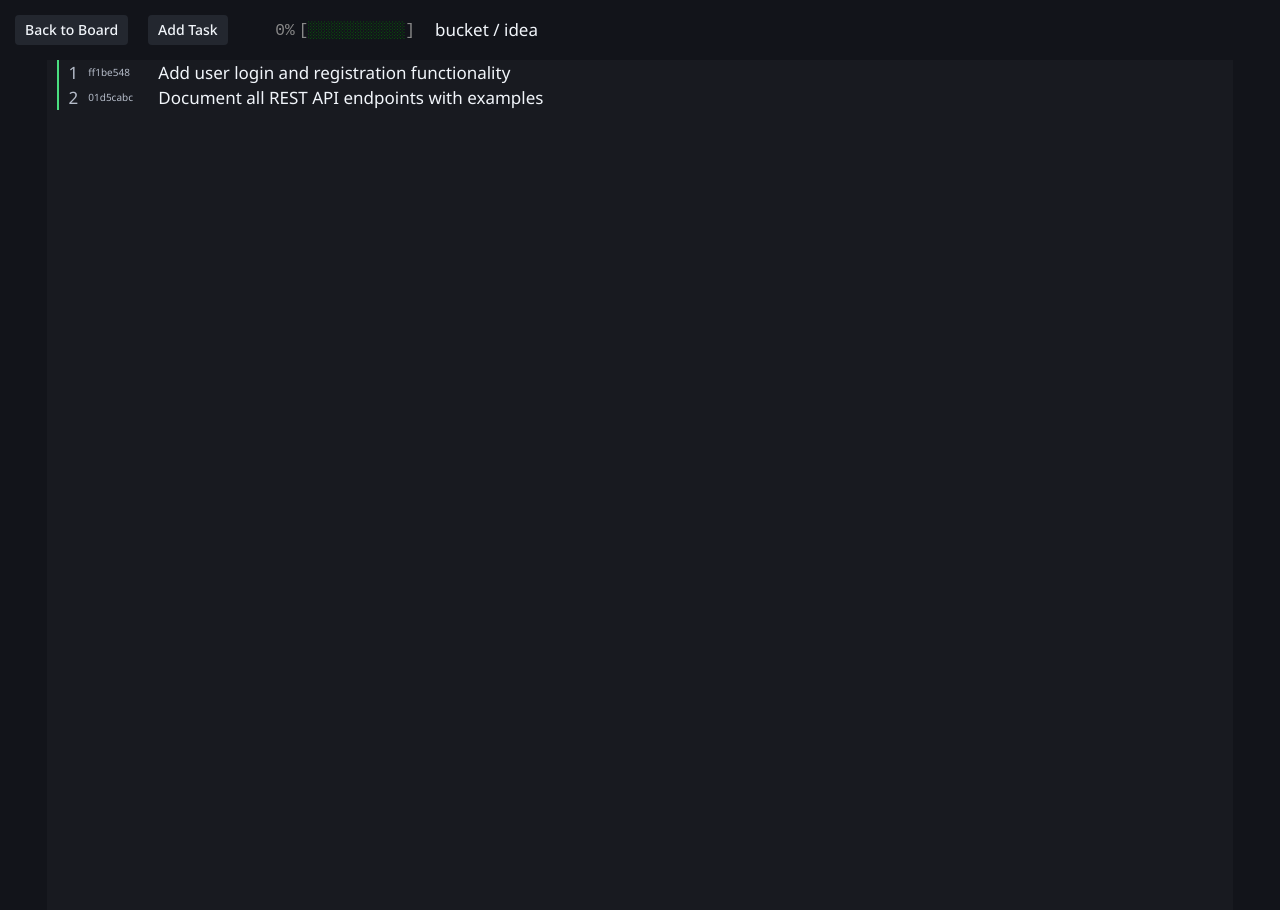
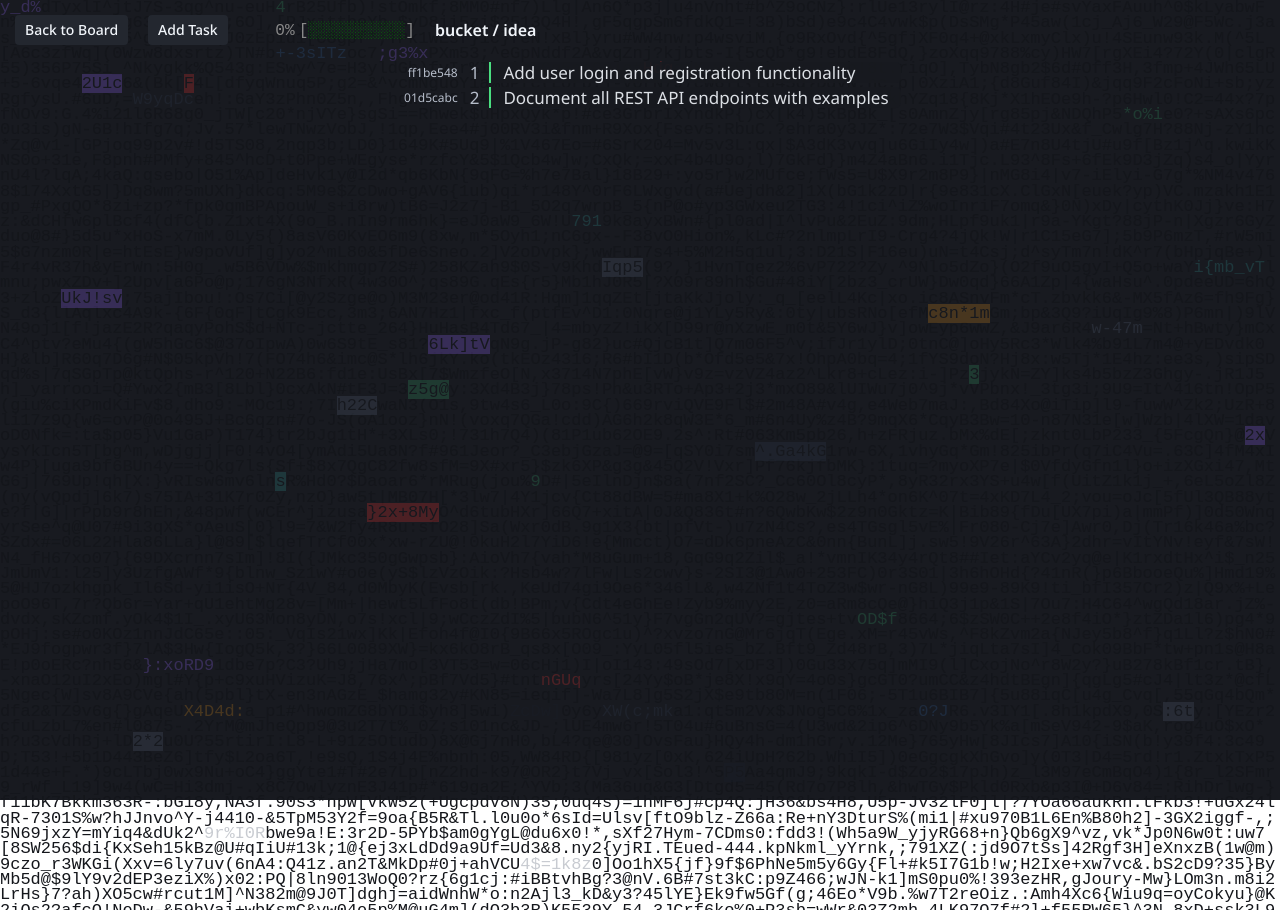
Before and after one commit to rpaillan/text4you, a React (Vite) app: page / in a window 1280 px wide. Both pictures are taken after a click on the element "idea". After the commit the page ends 800 px from the top, so only its background shows below. Built offline with nearby package versions, Linux system fonts and the light colour scheme.

Commit message:
added passgen background and new design

```diff
--- a/src/App.scss
+++ b/src/App.scss
@@ -1,6 +1,14 @@
 .app {
   min-height: 100vh;
-  background-color: var(--color-bg-darker);
+  position: relative;
+  z-index: 2;
+
+  display: flex;
+  flex-direction: column;
+  align-items: center;
+  justify-content: flex-start;
+
+  pointer-events: none;
 }
 
 // No drag and drop styles needed anymore
--- a/src/App.tsx
+++ b/src/App.tsx
@@ -7,6 +7,7 @@ import BucketCreation from './components/BucketCreation';
 import NotFound from './components/NotFound';
 import { useKanbanStore } from './store/kanbanStore';
 import './App.scss';
+import { CodeGenBack } from './components/CodeGenBack';
 
 // Component wrapper for BucketView to extract params
 function BucketViewWrapper(): React.JSX.Element {
@@ -35,6 +36,8 @@ function BucketViewWrapper(): React.JSX.Element {
 
 function App(): React.JSX.Element {
   return (
+    <>
+    <CodeGenBack />
     <div className='app'>
       <Routes>
         <Route path='/' element={<KanbanBoard />} />
@@ -42,6 +45,7 @@ function App(): React.JSX.Element {
         <Route path='*' element={<NotFound />} />
       </Routes>
     </div>
+    </>
   );
 }
 
--- a/src/components/Board.scss
+++ b/src/components/Board.scss
@@ -1,12 +1,7 @@
 .kanban-board {
-  max-width: 120ch;
-  margin: 0 auto;
-  padding: 0 10px;
+  max-width: 110ch;
   padding-bottom: 50px;
-  min-height: 100vh;
-  background-color: var(--color-bg);
-
-
+  pointer-events: auto;
 
   .no-tasks {
     padding: 20px;
--- /dev/null
+++ b/src/components/BucketHeader.scss
@@ -0,0 +1,66 @@
+.app-header {
+  display: flex;
+  align-items: center;
+  padding: 10px;
+  gap: 10px;
+  flex-wrap: wrap;
+  transition: background-color 0.2s ease;
+  background-color: transparent;
+
+  &.has-background {
+    background-color: var(--color-bg);
+  }
+
+  .cbutton {
+    padding: 6px 10px;
+    color: var(--color-text-inverse);
+    border: none;
+    border-radius: 4px;
+    cursor: pointer;
+    font-size: 14px;
+    font-weight: 500;
+    transition: background-color 0.2s ease;
+
+    &:hover {
+      background-color: var(--color-primary-hover);
+    }
+
+    &:active {
+      transform: translateY(1px);
+    }
+  }
+
+  .bucket {
+    display: flex;
+    align-items: center;
+    gap: 8px;
+    font-weight: 600;
+    font-size: 16px;
+    color: var(--color-text);
+
+    &.protected {
+      color: var(--color-warning);
+    }
+
+    .lock-icon {
+      font-size: 12px;
+      opacity: 0.8;
+    }
+
+    .bucket-options {
+      display: flex;
+      align-items: center;
+      gap: 8px;
+    }
+  }
+
+  @media (max-width: 768px) {
+    flex-direction: column;
+    align-items: stretch;
+    gap: 10px;
+
+    .bucket {
+      justify-content: center;
+    }
+  }
+}
--- /dev/null
+++ b/src/components/BucketHeader.tsx
@@ -0,0 +1,53 @@
+import React, { useEffect, useState } from 'react';
+import { useNavigate } from 'react-router-dom';
+import { Task, Bucket } from '../types/index.js';
+import ProgressBar from './ProgressBar.js';
+import './BucketHeader.scss';
+
+interface BucketHeaderProps {
+  bucket: string;
+  bucketConfig?: Bucket;
+  bucketTasks: Task[];
+  onAddTask: () => void;
+}
+
+const BucketHeader: React.FC<BucketHeaderProps> = ({ bucket, bucketConfig, bucketTasks, onAddTask }) => {
+  const navigate = useNavigate();
+  const [hasBackground, setHasBackground] = useState(false);
+
+  const onScroll = () => {
+    if (window.scrollY > 5) {
+      setHasBackground(true);
+    } else {
+      setHasBackground(false);
+    }
+  };
+
+  useEffect(() => {
+    window.addEventListener('scroll', onScroll);
+    return () => {
+      window.removeEventListener('scroll', onScroll);
+    };
+  }, []);
+
+  return (
+    <div className={`app-header ${hasBackground ? 'has-background' : ''}`}>
+      <div className="cbutton" onClick={() => navigate('/')}>
+        Back to Board
+      </div>
+      <div className="cbutton" onClick={onAddTask}>
+        Add Task
+      </div>
+      <div>
+        <ProgressBar tasks={bucketTasks} />
+      </div>
+      <div className={`bucket ${bucketConfig?.token ? 'protected' : ''}`}>
+        bucket / {bucketConfig?.name || bucket}
+        {bucketConfig?.token && <span className="lock-icon">🔒</span>}
+        <div className="bucket-options"></div>
+      </div>
+    </div>
+  );
+};
+
+export default BucketHeader;
--- a/src/components/BucketView.tsx
+++ b/src/components/BucketView.tsx
@@ -3,9 +3,8 @@ import { Task, Bucket } from '../types/index.js';
 import './Board.scss'; // Reuse existing styles
 import { TaskView } from './Task.js';
 import { useKanbanStore } from '../store/kanbanStore.js';
-import { useNavigate } from 'react-router-dom';
 import { obfuscateTasks } from '../utils/obfuscation.js';
-import ProgressBar from './ProgressBar.js';
+import BucketHeader from './BucketHeader.js';
 
 interface BucketViewProps {
   bucket: string;
@@ -19,12 +18,9 @@ const BucketView: React.FC<BucketViewProps> = ({ bucket, token }) => {
   const addTempTask = useKanbanStore(state => state.addTempTask);
   const tasks = useKanbanStore(state => state.tasks);
   const getBucketConfig = useKanbanStore(state => state.getBucketConfig);
-  const initializeWithSampleData = useKanbanStore(
-    state => state.initializeWithSampleData
-  );
+  const initializeWithSampleData = useKanbanStore(state => state.initializeWithSampleData);
   const loading = useKanbanStore(state => state.loading);
   const error = useKanbanStore(state => state.error);
-  const navigate = useNavigate();
 
   const bucketConfig = getBucketConfig(bucket);
   let bucketTasks = tasks.filter(task => task.bucket === bucket);
@@ -59,50 +55,28 @@ const BucketView: React.FC<BucketViewProps> = ({ bucket, token }) => {
   };
 
   if (loading) {
-    return <div className='loading'>Loading...</div>;
+    return <div className="loading">Loading...</div>;
   }
 
   if (error) {
-    return <div className='error'>Error: {error}</div>;
+    return <div className="error">Error: {error}</div>;
   }
 
   return (
     <>
-      <div className='app-header'>
-        <div className='cbutton' onClick={() => navigate('/')}>
-          Back to Board
-        </div>
-        <div className='cbutton' onClick={handleAddTask}>
-          Add Task
-        </div>
-        <div>
-          <ProgressBar tasks={bucketTasks} />
-        </div>
-        <div className={`bucket ${bucketConfig?.token ? 'protected' : ''}`}>
-          bucket / {bucketConfig?.name || bucket}
-          {bucketConfig?.token && <span className='lock-icon'>🔒</span>}
-          <div className='bucket-options'></div>
-        </div>
-      </div>
-      <div className='kanban-board'>
-        <div className='vertical-card-list'>
-          <div className='bucket-list'>
-            <div className='bucket-wrapper'>
-              <div className='bucket-tasks'>
+      <BucketHeader bucket={bucket} bucketConfig={bucketConfig} bucketTasks={bucketTasks} onAddTask={handleAddTask} />
+      <div className="kanban-board">
+        <div className="vertical-card-list">
+          <div className="bucket-list">
+            <div className="bucket-wrapper">
+              <div className="bucket-tasks">
                 {bucketTasks.length === 0 ? (
-                  <div className='no-tasks'>
-                    No tasks found in bucket "{bucketConfig?.name || bucket}"
-                  </div>
+                  <div className="no-tasks">No tasks found in bucket "{bucketConfig?.name || bucket}"</div>
                 ) : (
                   bucketTasks
                     .sort((a, b) => a.order - b.order)
                     .map((task, index) => (
-                      <TaskView
-                        key={task.id}
-                        task={task as Task}
-                        index={index}
-                        isObfuscated={!isAuthenticated}
-                      />
+                      <TaskView key={task.id} task={task as Task} index={index} isObfuscated={!isAuthenticated} />
                     ))
                 )}
               </div>
--- /dev/null
+++ b/src/components/CodeGenBack.scss
@@ -0,0 +1,22 @@
+.code-gen-back {
+  position: fixed;
+  top: 0;
+  left: 0;
+  width: 100vw;
+  height: 100vh;
+
+  font-family: monospace;
+  font-size: 17px;
+  line-height: 90%;
+  white-space: pre-wrap;
+  word-break: break-all;
+
+  background-color: var(--color-bg);
+  color: #14161b;
+
+  z-index: 1;
+
+  .code-gen-back-char {
+    opacity: 0.3;
+  }
+}
--- /dev/null
+++ b/src/components/CodeGenBack.tsx
@@ -0,0 +1,90 @@
+import { useEffect, useRef } from 'react';
+import './CodeGenBack.scss';
+
+export const CodeGenBack = () => {
+  const ref = useRef<HTMLDivElement>(null);
+
+  useEffect(() => {
+    if (ref.current) {
+      // let fill all the div with random number, my idea is that you can copy any part of the string to be used as a password.
+      // 1. let compute how many characters we need to fill the div
+      const w = ref.current.clientWidth;
+      const h = ref.current.clientHeight;
+      // compute the character size based on measuring renderered size when using one char.
+
+      const charSizeWidth = 10 * 10;
+      const charSizeHeight = 10;
+      const charactersWidth = w / charSizeWidth;
+      const charactersHeight = h / charSizeHeight;
+      const characters = charactersWidth * charactersHeight;
+      // 2. let fill the div with random characters
+      // for a good password we need to include some numbers and special characters.
+      const specialCharacters = '!@#$%^&*()_+-=[]{}|;:,.?';
+      // Dark color palette for highlights
+      const darkColors = [
+        '#2d3748', // dark blue-gray
+        '#1a202c', // almost black
+        '#4a5568', // dark gray
+        '#2c5282', // deep blue
+        '#2f855a', // deep green
+        '#805ad5', // deep purple
+        '#c53030', // dark red
+        '#b7791f', // dark gold
+        '#2c7a7b', // teal
+      ];
+
+      const highlightMaxLength = 8;
+      const passwords = [];
+      for (let i = 0; i < characters; i++) {
+        let password = Math.random().toString(36).substring(2, 12).toLowerCase().split('');
+        const unusedIndexes = password.map((_, index) => index);
+
+        unusedIndexes.sort(() => Math.random() - 0.5);
+
+        for (let i = 0; i < 2; i++) {
+          const symbolIndex = unusedIndexes.shift()!;
+          password.splice(symbolIndex, 1, specialCharacters[Math.floor(Math.random() * specialCharacters.length)]);
+        }
+
+        unusedIndexes.sort(() => Math.random() - 0.5);
+
+        const letterIndexes = unusedIndexes.filter(index => {
+          return password[index].match(/[a-z]/);
+        });
+        if (letterIndexes.length >= 2) {
+          for (let i = 0; i < 2; i++) {
+            const letterIndex = letterIndexes.shift()!;
+            password[letterIndex] = password[letterIndex].toUpperCase();
+          }
+        }
+
+        // highlight a random character
+        let highlightProb = Math.random();
+        if (highlightProb > 0.45 && highlightProb < 0.5) {
+          const charLenght = Math.floor(Math.random() * highlightMaxLength) + 1;
+          const highlightProbIndex = Math.floor(Math.random() * (password.length - charLenght));
+          const format = Math.random() > 0.5 ? 'color' : 'background-color';
+
+          const color = darkColors[Math.floor(Math.random() * darkColors.length)];
+          if (format === 'color') {
+            for (let i = 0; i < charLenght; i++) {
+              password[highlightProbIndex + i] =
+                `<span class="code-gen-back-char" style="color: ${color};">${password[highlightProbIndex + i]}</span>`;
+            }
+          } else {
+            for (let i = 0; i < charLenght; i++) {
+              password[highlightProbIndex + i] =
+                `<span class="code-gen-back-char" style="background-color: ${color};">${password[highlightProbIndex + i]}</span>`;
+            }
+          }
+        }
+
+        passwords.push(password.join(''));
+      }
+
+      ref.current.innerHTML = passwords.join('');
+    }
+  }, []);
+
+  return <div ref={ref} className="code-gen-back"></div>;
+};
--- a/src/components/Task.scss
+++ b/src/components/Task.scss
@@ -1,11 +1,12 @@
 .task {
   display: flex;
-  align-items: flex-start;
+  align-items: stretch;
   padding: 2px 0;
-  border-left: 2px solid #333;
 
   &.editing {
-    background-color: var(--color-bg-elevated);
+    .task-content {
+      background-color: var(--color-bg-elevated);
+    }
   }
 
   &.obfuscated {
@@ -34,26 +35,39 @@
   }
 
   &.state-prog {
-    border-color: var(--color-success);
+    .task-header {
+      border-color: var(--color-success);
+    }
   }
   &.state-done {
     opacity: 0.35;
+    .task-header {
+      border-color: var(--color-success);
+    }
   }
   &.state-blck {
-    border-color: var(--color-danger);
+    .task-header {
+      border-color: var(--color-danger);
+    }
   }
 
   .task-header {
     display: flex;
-    align-items: center;
-    gap: 10px;
+    align-items: flex-start;
+    justify-content: flex-end;
+    flex-shrink: 0;
+    gap: 12px;
     padding: 0 10px;
+    width: 90px;
+
+    background: transparent;
+    border-right: 2px solid #333;
 
     color: var(--color-text-secondary);
 
     .task-id {
-      font-size: 10px;
-      width: 50px;
+      padding-top: 3px;
+      font-size: 12px;
     }
     .task-options {
       display: flex;
@@ -73,7 +87,13 @@
   }
 
   .task-content {
+    background-color: var(--color-bg);
+    opacity: 0.9;
     flex-grow: 1;
+    padding: 0 12px;
+    border-top-right-radius: 5px;
+    border-bottom-right-radius: 5px;
+
     .task-description-input {
       &:focus {
         outline: none;
--- a/src/components/Task.tsx
+++ b/src/components/Task.tsx
@@ -11,11 +11,7 @@ interface CardProps {
   isObfuscated?: boolean;
 }
 
-export const TaskView: React.FC<CardProps> = ({
-  task,
-  isObfuscated = false,
-  index,
-}) => {
+export const TaskView: React.FC<CardProps> = ({ task, isObfuscated = false, index }) => {
   const descriptionRef = useRef<HTMLDivElement>(null);
   const originalDescription = useRef<string>(task.description || '');
 
@@ -134,9 +130,7 @@ export const TaskView: React.FC<CardProps> = ({
 
         // Find all task elements in the page
         const bucketElement = element.closest('.bucket-list');
-        const allTasks = bucketElement?.querySelectorAll(
-          '.task-description-input'
-        );
+        const allTasks = bucketElement?.querySelectorAll('.task-description-input');
         if (!allTasks) return;
 
         const currentIndex = Array.from(allTasks).indexOf(element);
@@ -319,12 +313,11 @@ export const TaskView: React.FC<CardProps> = ({
           obfuscated: isObfuscated,
         })}
       >
-        <div className='task-header'>
-          {index + 1}
-          <div className='task-id'>{task.id.slice(0, 8)}</div>
-          <div className='task-options'></div>
+        <div className="task-header">
+          <span className="task-id">{task.id.slice(0, 8)}</span>
+          <span>{index + 1}</span>
         </div>
-        <div className='task-content'>
+        <div className="task-content">
           <div
             tabIndex={0}
             data-task-id={task.id}
@@ -337,9 +330,7 @@ export const TaskView: React.FC<CardProps> = ({
             onClick={() => !isObfuscated && editingTask(task.id)}
             onBlur={handleSaveDescription}
             dangerouslySetInnerHTML={{
-              __html: task.description
-                ? task.description.replace(/\n/g, '<br>')
-                : '',
+              __html: task.description ? task.description.replace(/\n/g, '<br>') : '',
             }}
           />
         </div>
--- a/src/index.scss
+++ b/src/index.scss
@@ -27,20 +27,18 @@ body {
   font-optical-sizing: auto;
   line-height: 125%;
   //font-family: -apple-system, BlinkMacSystemFont, 'Segoe UI', sans-serif;
-  font-family: "Noto Sans", sans-serif;
+  font-family: 'Noto Sans', sans-serif;
   line-height: 1.25;
   -webkit-font-smoothing: antialiased;
   -moz-osx-font-smoothing: grayscale;
   color: var(--color-text-primary);
   font-size: 17px;
-  background-color: var(--color-bg);
   padding: 0;
   margin: 0;
 }
 
 code {
-  font-family:
-    source-code-pro, Menlo, Monaco, Consolas, 'Courier New', monospace;
+  font-family: source-code-pro, Menlo, Monaco, Consolas, 'Courier New', monospace;
 }
 
 * {
@@ -67,7 +65,6 @@ b {
   color: var(--color-warning);
 }
 
-
 .task-description-input {
   div {
     background-color: transparent !important;
@@ -75,11 +72,18 @@ b {
 }
 
 .app-header {
+  position: sticky;
+  top: 0;
+  z-index: 1;
+
+  border-bottom: 1px solid var(--color-border);
+  width: 100%;
+  box-sizing: border-box;
   display: flex;
   align-items: center;
   gap: 20px;
   padding: 15px;
-  border-bottom: 1px solid var(--color-border);
+  pointer-events: auto;
 }
 
 .cbutton {
```
Also changed, not shown: 1 other file (tests, documents, lock files or other folders).
